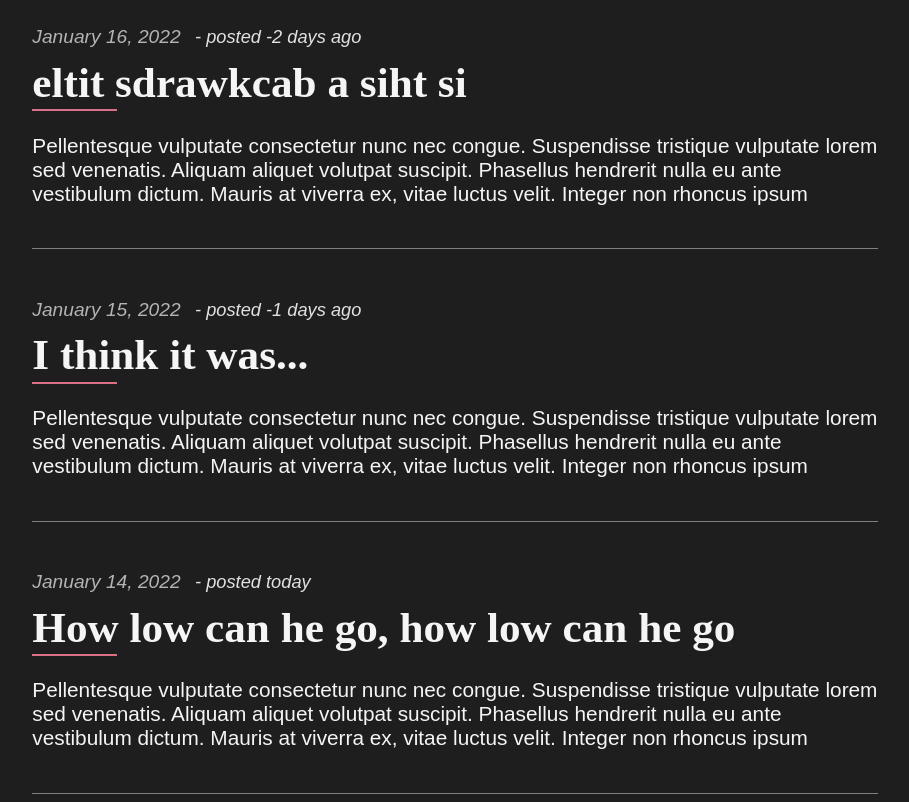
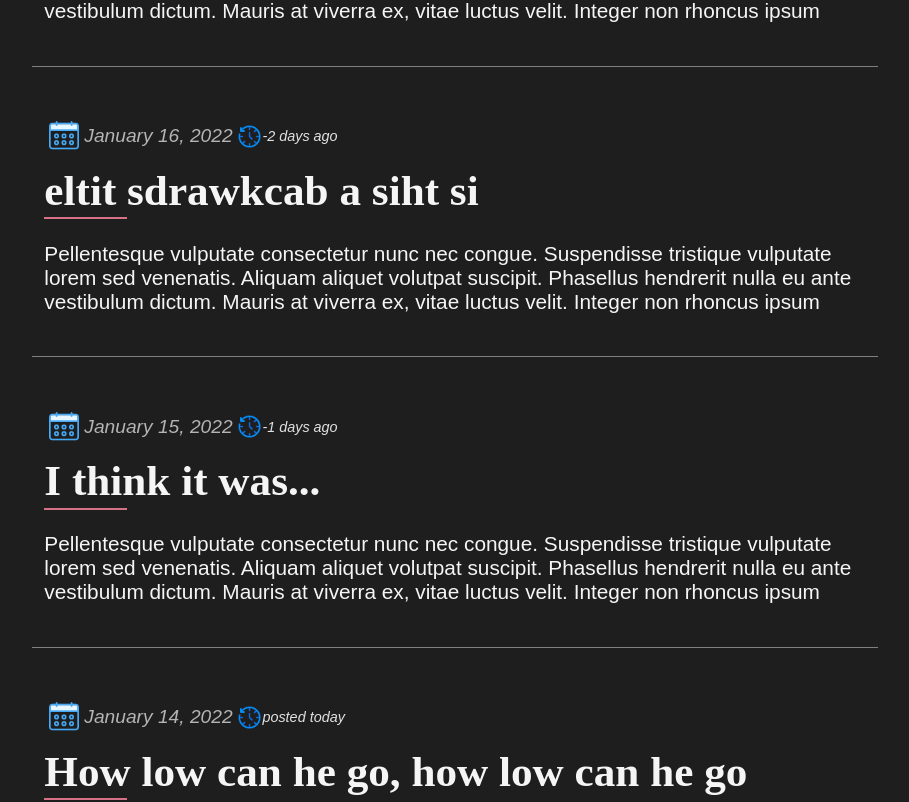
Before and after one commit to eliyav/blog, a React (Vite) app: page / in a window 1280 px wide. Shown: the part 1576-2378 px from the top of the page, without its empty margins (185-1094 px from the left). Built offline with nearby package versions, Linux system fonts and the light colour scheme.

Commit message:
refactor: post-history layout

```diff
--- a/src/components/post.tsx
+++ b/src/components/post.tsx
@@ -1,6 +1,8 @@
 import React from "react";
 import { Link } from "react-router-dom";
 import { getDates } from "../helpers/dates";
+import calendarIcon from "../../public/calendar-icon.png";
+import clockIcon from "../../public/clock-icon.png";
 
 export const Post: React.VFC<{
   title: string;
@@ -16,7 +18,10 @@ export const Post: React.VFC<{
   return (
     <div className="post">
       <p className="post-date">
-        {dateString} <span className="post-date-history">{daysPassed}</span>
+        <img className="post-calendar-icon" src={calendarIcon}></img>
+        <span>{dateString}</span>
+        <img className="post-clock-icon" src={clockIcon}></img>
+        <span className="post-date-history">{daysPassed}</span>
       </p>
       <h1 className="post-title">
         {expanded ? (
--- a/src/helpers/dates.ts
+++ b/src/helpers/dates.ts
@@ -12,9 +12,9 @@ export const getDates = (createdDate: string) => {
     const d2 = new Date(createdDate);
     const timep = d.getTime() - d2.getTime();
     const days = Math.floor(timep / 8.64e7);
-    if (days === 0) return "- posted today";
-    else if (days === 1) return `- posted ${days} day ago`;
-    else return `- posted ${days} days ago`;
+    if (days === 0) return "posted today";
+    else if (days === 1) return `${days} day ago`;
+    else return `${days} days ago`;
   }
 
   return { dateString, daysPassed };
--- a/src/styles/posts.css
+++ b/src/styles/posts.css
@@ -1,6 +1,8 @@
 .post {
   border-bottom: 1px solid grey;
   padding-bottom: 2em;
+  padding-left: 0.75em;
+  padding-right: 0.5em;
 }
 .posts-container {
   padding-top: 1em;
@@ -35,12 +37,22 @@
   color: rgb(180, 180, 180);
   padding: 0.5em 0;
   font-size: 1.2em;
+  display: flex;
+  align-items: center;
 }
 
 .post-date-history {
-  padding-left: 0.5em;
-  font-size: 0.95em;
+  font-size: 0.75em;
   color: rgb(225, 225, 225);
+}
+
+.post-calendar-icon {
+  height: 40px;
+}
+
+.post-clock-icon {
+  padding-left: 0.25em;
+  height: 25px;
 }
 
 .post-description {
```
Also changed, not shown: public/calendar-icon.png (added), public/clock-icon.png (added).
